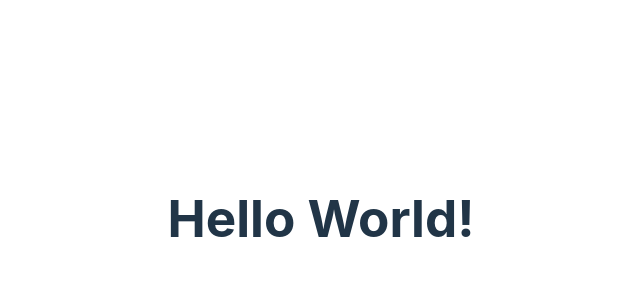
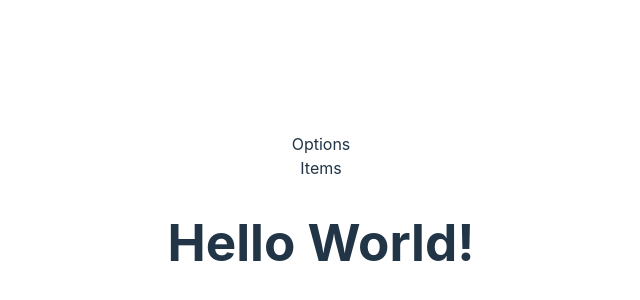
Before and after one commit to yleosamp/adm-money, a React (Vite) app in the folder view/: page / in a window 1280 px wide. Shown: the part 182-482 px from the top of the page, without its empty margins (319-959 px from the left). Built offline with nearby package versions, Linux system fonts and the light colour scheme.

Commit message:
Preparing front-end(view)

```diff
--- a/view/package.json
+++ b/view/package.json
@@ -10,6 +10,8 @@
     "preview": "vite preview"
   },
   "dependencies": {
+    "@types/axios": "^0.14.0",
+    "axios": "^1.6.0",
     "react": "^18.2.0",
     "react-dom": "^18.2.0"
   },
--- a/view/src/App.tsx
+++ b/view/src/App.tsx
@@ -1,8 +1,12 @@
 import './App.css'
+import Items from './components/Items'
+import Options from './components/Options'
 
 function App() {
   return (
     <>
+      <Options />
+      <Items />
       <h1>Hello World!</h1>
     </>
   )
--- /dev/null
+++ b/view/src/components/Items.tsx
@@ -0,0 +1,9 @@
+import axios from "axios"
+
+const Items = () => {
+  return (
+    <div>Items</div>
+  )
+}
+
+export default Items
--- /dev/null
+++ b/view/src/components/Options.tsx
@@ -0,0 +1,9 @@
+import axios from "axios"
+
+const Options = () => {
+  return (
+    <div>Options</div>
+  )
+}
+
+export default Options
```
